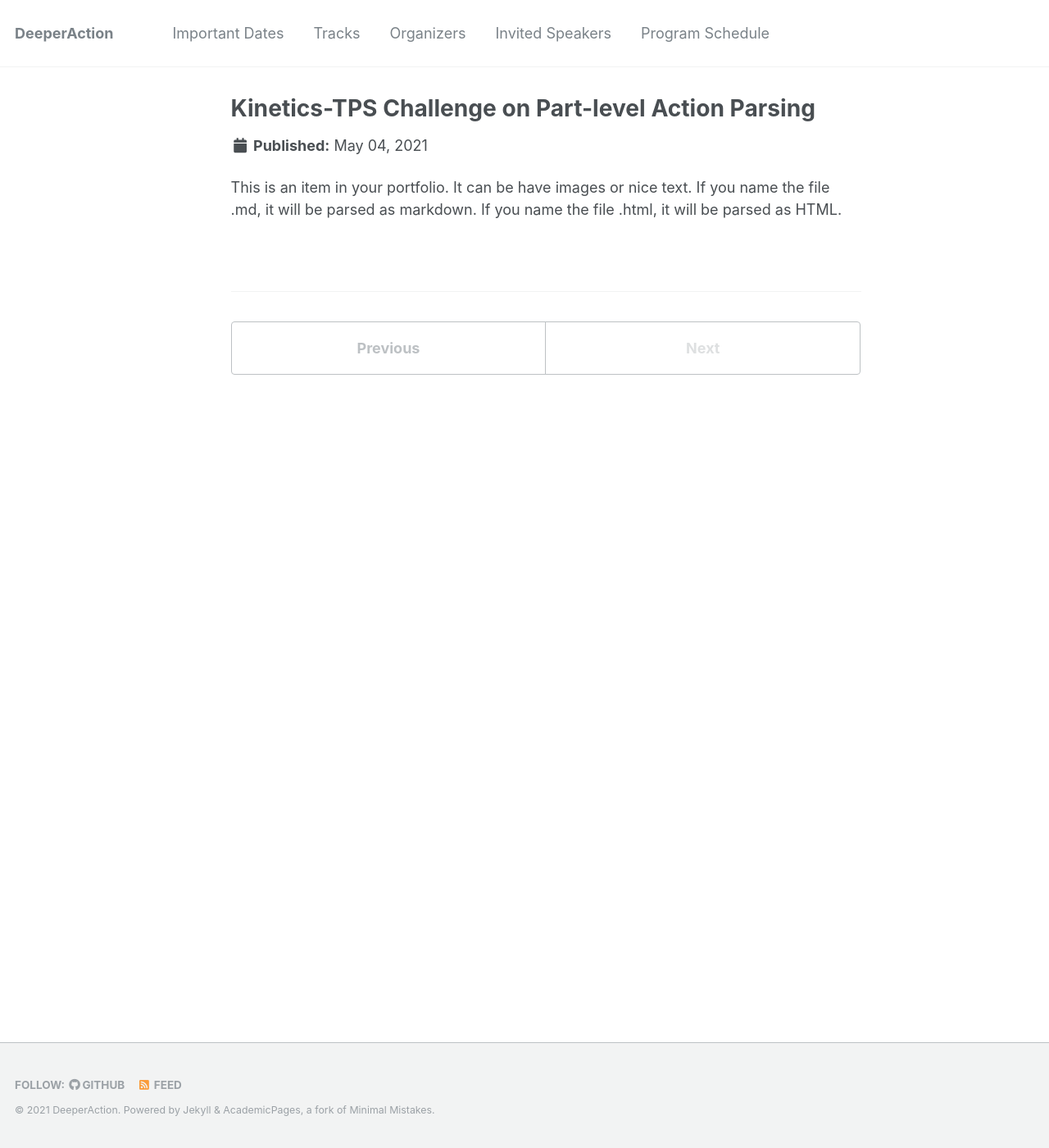
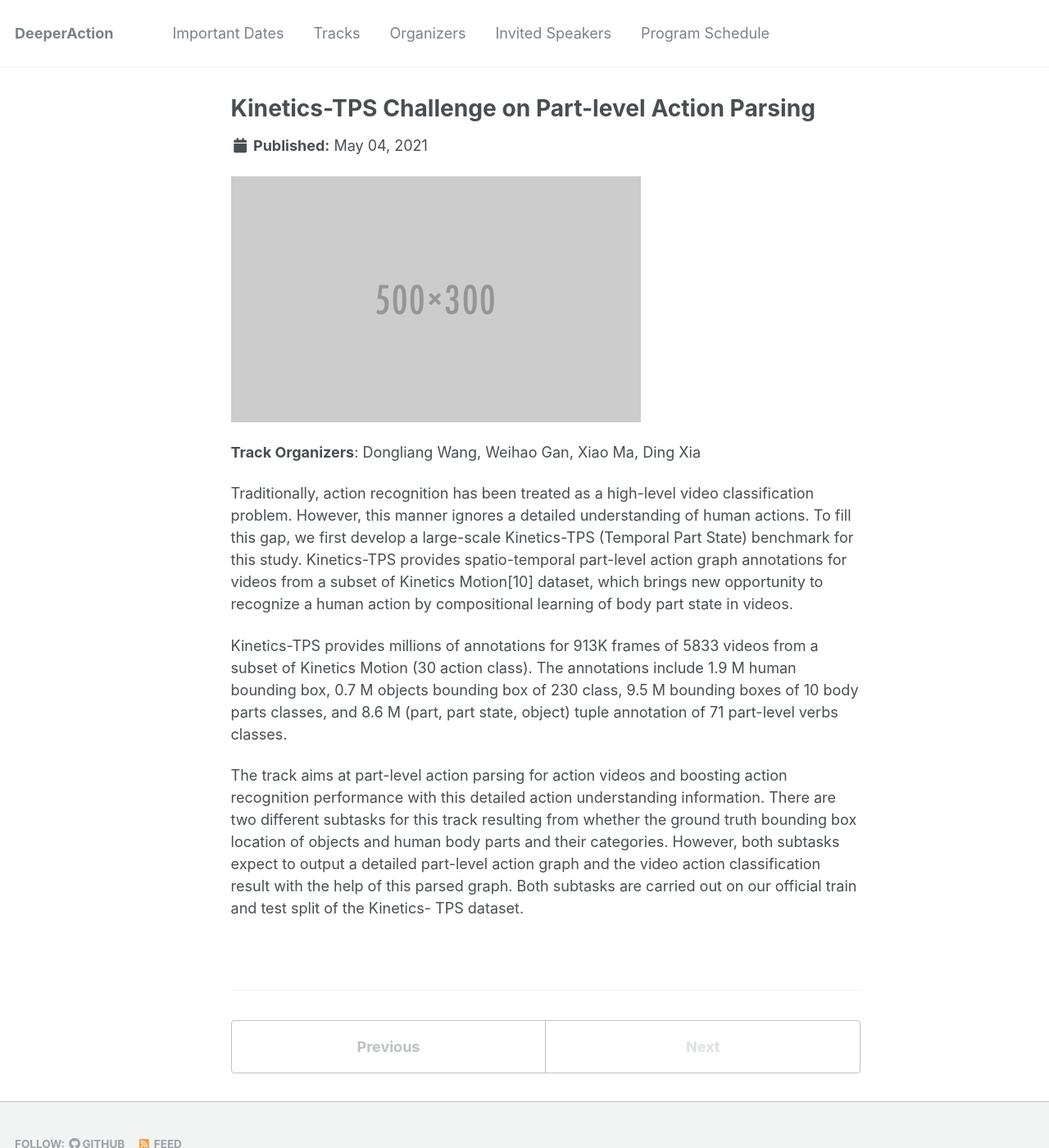
Before and after one commit to deeperaction/deeperaction.github.io, a Jekyll site: the page built from _tracks/3-kineticstps.md, in a window 1280 px wide and 1400 px high. Shown: the whole window at 82% size. Built offline with Jekyll 4.4.1, drawn with Linux system fonts in a browser that asks for light colours.

Commit message:
UPDATE: tracks

```diff
--- a/_tracks/3-kineticstps.md
+++ b/_tracks/3-kineticstps.md
@@ -4,4 +4,12 @@ excerpt: "Decomposing the action instance into a human part graph and detecting
 collection: tracks
 ---
 
-This is an item in your portfolio. It can be have images or nice text. If you name the file .md, it will be parsed as markdown. If you name the file .html, it will be parsed as HTML.
+<img src='/images/500x300.png'>
+
+**Track Organizers**: Dongliang Wang, Weihao Gan, Xiao Ma, Ding Xia
+
+Traditionally, action recognition has been treated as a high-level video classification problem. However, this manner ignores a detailed understanding of human actions. To fill this gap, we first develop a large-scale Kinetics-TPS (Temporal Part State) benchmark for this study. Kinetics-TPS provides spatio-temporal part-level action graph annotations for videos from a subset of Kinetics Motion[10] dataset, which brings new opportunity to recognize a human action by compositional learning of body part state in videos.
+
+Kinetics-TPS provides millions of annotations for 913K frames of 5833 videos from a subset of Kinetics Motion (30 action class). The annotations include 1.9 M human bounding box, 0.7 M objects bounding box of 230 class, 9.5 M bounding boxes of 10 body parts classes, and 8.6 M (part, part state, object) tuple annotation of 71 part-level verbs classes.
+
+The track aims at part-level action parsing for action videos and boosting action recognition performance with this detailed action understanding information. There are two different subtasks for this track resulting from whether the ground truth bounding box location of objects and human body parts and their categories. However, both subtasks expect to output a detailed part-level action graph and the video action classification result with the help of this parsed graph. Both subtasks are carried out on our official train and test split of the Kinetics- TPS dataset.
```
Also changed, not shown: _tracks/1-refineaction.md (+2 -0 lines), _tracks/2-multisports.md (+9 -1 lines).
